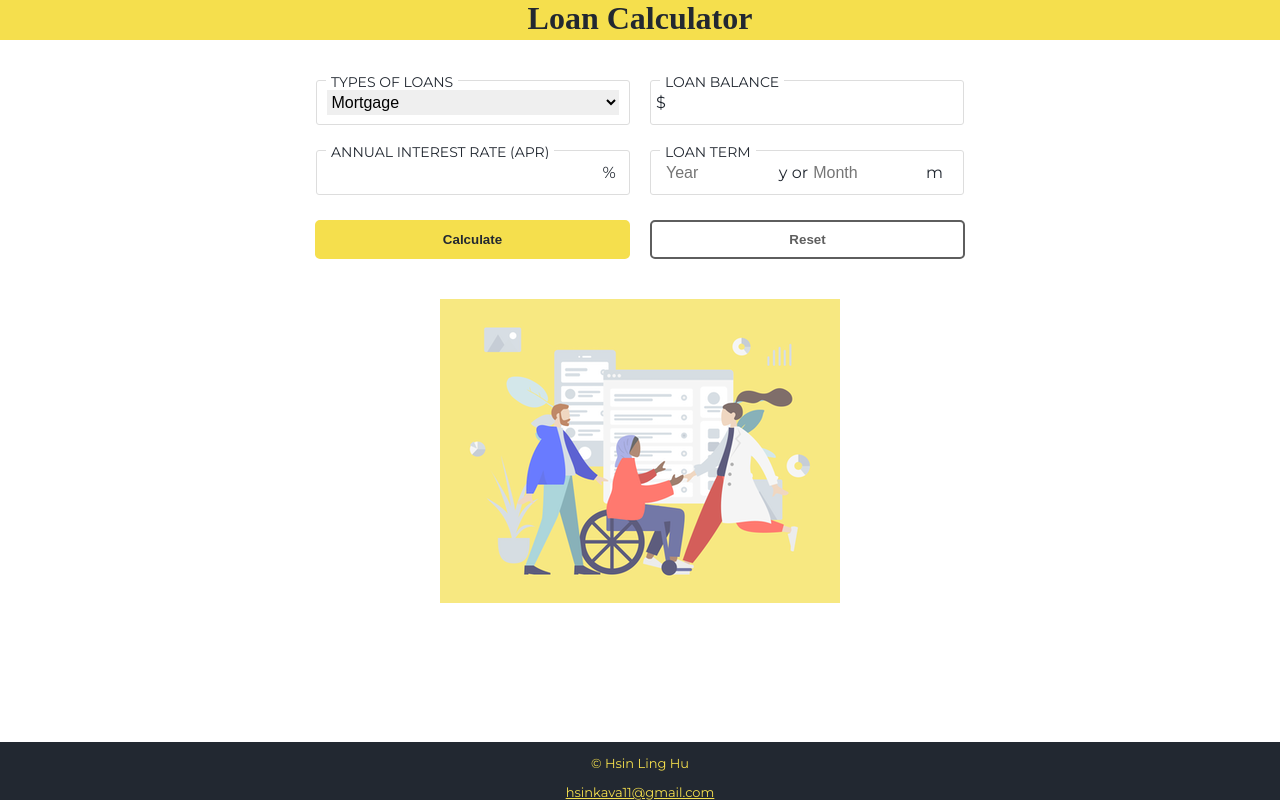
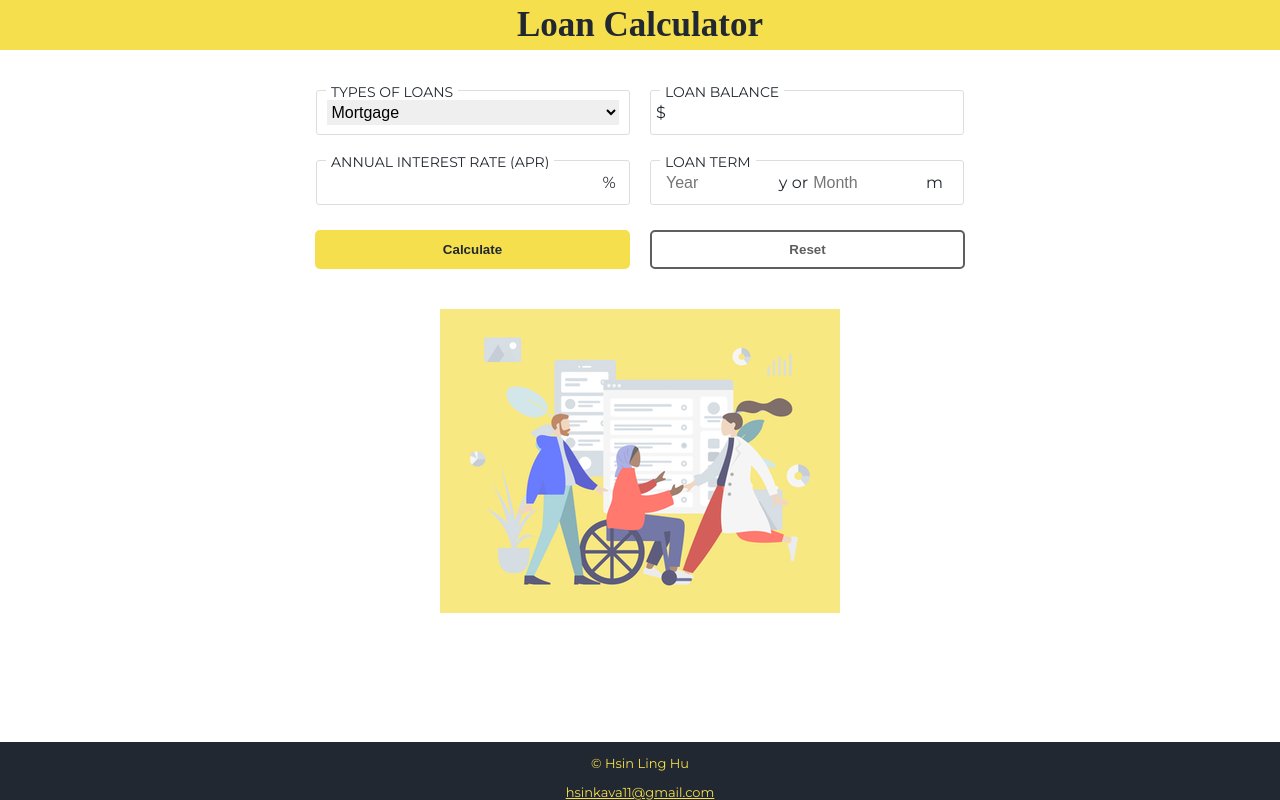
Before and after one commit to hsinlinghu1101/Loan-Calculator, a React (Create React App) app: page / in a window 1280 px wide. Built offline with nearby package versions, Linux system fonts and the light colour scheme; a web font is replaced by a local one.

Commit message:
revised header and add README

```diff
--- a/src/App.css
+++ b/src/App.css
@@ -11,12 +11,19 @@ body{
   left: 0;
   top:0;
   margin-top: 0;
-  height: 40px;
+  height: 50px;
   font-family: 'Ramabhadra';
   background-color:#f5df4d;
+  display: flex;
+  justify-content: center;
+  align-items: center;
 }
-h1{
+
+.name{
   margin-top: 0;
+  display: inline-block;
+  font-size: 35px;
+  font-weight: bold;
 }
 
 form{
--- a/src/App.js
+++ b/src/App.js
@@ -41,7 +41,7 @@ function App() {
   return (
     <div>
       <header className="App-header">
-        <h1><i data-vi="calculator" data-vi-primary="#939597" data-vi-accent="#393e46" ></i>Loan Calculator</h1>
+      <i data-vi="calculator" data-vi-primary="#939597" data-vi-accent="#393e46" ></i><div className="name">Loan Calculator</div>
       </header>
       <main>
       <form onSubmit={(e)=>handleSubmit(e)}>
```
Also changed, not shown: 1 other file (tests, documents, lock files or other folders).
